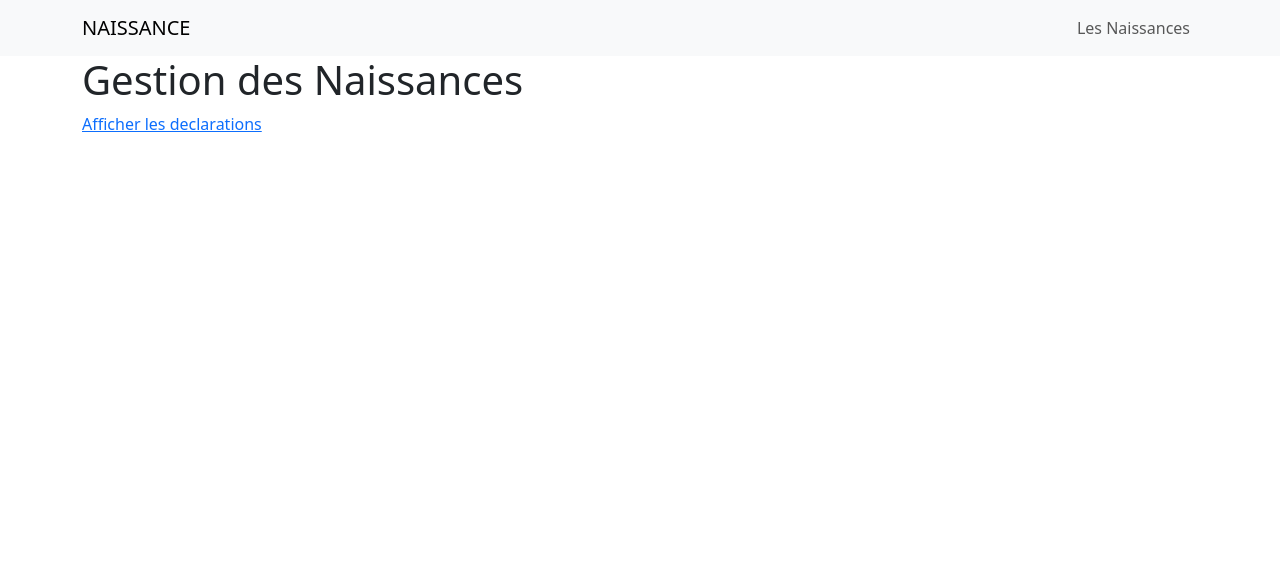
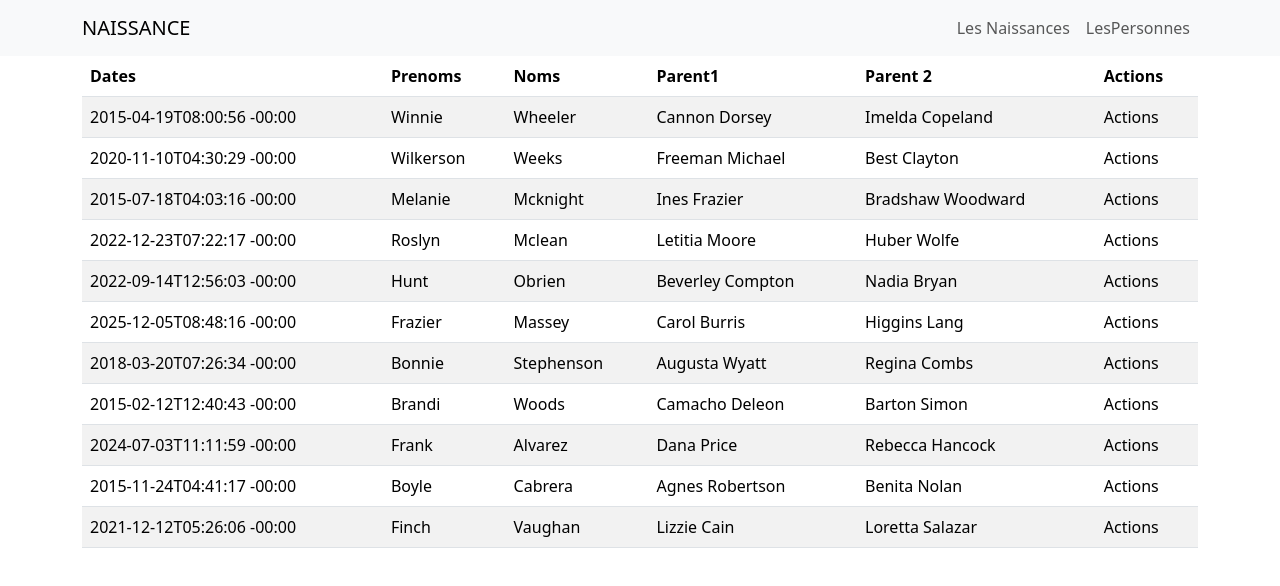
Before and after one commit to Serge-Mane/liveCodingJS, a plain HTML site: page declarations.html in a window 1280 px wide. Drawn offline with nearby package versions, Linux system fonts and the light colour scheme.

Commit message:
afficher les declarations en utilisant map qui est une boule et item pour me permettre de recuperer une declaration

```diff
--- a/declarations.html
+++ b/declarations.html
@@ -10,7 +10,7 @@
     <link href="css/styles.css" rel="stylesheet" type="text/css" />
     <title>Gestion des Naissances</title>
   </head>
-  <body>
+  <body onload="display()">
     <nav class="navbar navbar-expand-lg bg-body-tertiary">
       <div class="container">
         <a class="navbar-brand" href="index.html">NAISSANCE</a>
@@ -31,20 +31,31 @@
         >
           <ul class="navbar-nav me-auto mb-2 mb-lg-0">
             <li class="nav-item">
-              <a class="nav-link" href="/declarations.html">Les Naissances</a>
+              <a class="nav-link" href="declarations.html">Les Naissances</a>
+            </li>
+            <li class="nav-item">
+              <a class="nav-link" href="profiles.html">LesPersonnes</a>
             </li>
           </ul>
         </div>
       </div>
     </nav>
     <div class="container">
-      <div>
-        <h1>Gestion des Naissances</h1>
-        <a href="declarations.html" class="link-primary"
-          >Afficher les declarations</a
-        >
-      </div>
+      <table class="table table-striped">
+        <thead>
+          <tr>
+            <th scope="col">Dates</th>
+            <th scope="col">Prenoms</th>
+            <th scope="col">Noms</th>
+            <th scope="col">Parent1</th>
+            <th scope="col">Parent 2</th>
+            <th scope="col">Actions</th>
+          </tr>
+        </thead>
+        <tbody id="declarations-table-body"></tbody>
+      </table>
     </div>
+    <script src="js/les-naissances.js" type="text/javascript"></script>
     <script src="https://cdn.jsdelivr.net/npm/bootstrap@5.3.8/dist/js/bootstrap.bundle.min.js"></script>
   </body>
 </html>
--- /dev/null
+++ b/js/les-naissances.js
@@ -0,0 +1,436 @@
+const DECLARATIONS = [
+  {
+    id: "69335d08afc3b956645b6965",
+    picture: "http://placehold.it/32x32",
+    date: "2015-04-19T08:00:56 -00:00",
+    child: {
+      gender: "female",
+      eyeColor: "brown",
+      firstName: "Winnie",
+      lastName: " Wheeler",
+      birthdate: "2023-08-12T10:12:26 -00:00",
+    },
+    firstParent: {
+      gender: "female",
+      eyeColor: "brown",
+      firstName: "Cannon",
+      lastName: " Dorsey",
+      birthdate: "2019-03-16T05:50:21 -00:00",
+      email: "cannondorsey@digique.com",
+      phone: "+1 (890) 436-3739",
+      address: "373 Pulaski Street, Gerber, Nevada, 6525",
+    },
+    secondParent: {
+      gender: "male",
+      eyeColor: "brown",
+      firstName: "Imelda",
+      lastName: " Copeland",
+      birthdate: "2018-06-14T07:25:02 -00:00",
+      email: "imeldacopeland@digique.com",
+      phone: "+1 (871) 539-2505",
+      address: "310 Bragg Street, Sanborn, North Dakota, 1895",
+    },
+    age: 34,
+    company: {
+      name: "INCUBUS",
+      address: "582 Clermont Avenue, Valmy, Alaska, 7899",
+    },
+  },
+  {
+    id: "69335d088a32e7f19aa0c9e4",
+    picture: "http://placehold.it/32x32",
+    date: "2020-11-10T04:30:29 -00:00",
+    child: {
+      gender: "female",
+      eyeColor: "brown",
+      firstName: "Wilkerson",
+      lastName: " Weeks",
+      birthdate: "2016-05-15T12:56:47 -00:00",
+    },
+    firstParent: {
+      gender: "male",
+      eyeColor: "brown",
+      firstName: "Freeman",
+      lastName: " Michael",
+      birthdate: "2015-06-16T02:33:02 -00:00",
+      email: "freemanmichael@incubus.com",
+      phone: "+1 (887) 406-3308",
+      address: "749 Kaufman Place, Brule, Rhode Island, 2784",
+    },
+    secondParent: {
+      gender: "male",
+      eyeColor: "brown",
+      firstName: "Best",
+      lastName: " Clayton",
+      birthdate: "2018-04-10T09:56:24 -00:00",
+      email: "bestclayton@incubus.com",
+      phone: "+1 (942) 442-2515",
+      address: "762 Folsom Place, Jacumba, New Hampshire, 9665",
+    },
+    age: 38,
+    company: {
+      name: "TINGLES",
+      address: "501 Hill Street, Aguila, Idaho, 361",
+    },
+  },
+  {
+    id: "69335d0890ae9544ada6c9ed",
+    picture: "http://placehold.it/32x32",
+    date: "2015-07-18T04:03:16 -00:00",
+    child: {
+      gender: "male",
+      eyeColor: "blue",
+      firstName: "Melanie",
+      lastName: " Mcknight",
+      birthdate: "2016-04-28T07:18:13 -00:00",
+    },
+    firstParent: {
+      gender: "female",
+      eyeColor: "blue",
+      firstName: "Ines",
+      lastName: " Frazier",
+      birthdate: "2018-02-20T12:37:35 -00:00",
+      email: "inesfrazier@tingles.com",
+      phone: "+1 (817) 452-2507",
+      address: "456 Rose Street, Westboro, Connecticut, 6217",
+    },
+    secondParent: {
+      gender: "female",
+      eyeColor: "green",
+      firstName: "Bradshaw",
+      lastName: " Woodward",
+      birthdate: "2021-09-10T09:25:45 -00:00",
+      email: "bradshawwoodward@tingles.com",
+      phone: "+1 (890) 428-3972",
+      address: "501 Underhill Avenue, Robinson, North Carolina, 1683",
+    },
+    age: 24,
+    company: {
+      name: "CENTREXIN",
+      address: "422 Rockwell Place, Summerset, Colorado, 9840",
+    },
+  },
+  {
+    id: "69335d08a0867ceaa6879201",
+    picture: "http://placehold.it/32x32",
+    date: "2022-12-23T07:22:17 -00:00",
+    child: {
+      gender: "male",
+      eyeColor: "green",
+      firstName: "Roslyn",
+      lastName: " Mclean",
+      birthdate: "2019-08-03T10:16:42 -00:00",
+    },
+    firstParent: {
+      gender: "female",
+      eyeColor: "brown",
+      firstName: "Letitia",
+      lastName: " Moore",
+      birthdate: "2025-05-20T03:21:54 -00:00",
+      email: "letitiamoore@centrexin.com",
+      phone: "+1 (821) 541-3689",
+      address: "131 Ruby Street, Dubois, Utah, 4485",
+    },
+    secondParent: {
+      gender: "female",
+      eyeColor: "blue",
+      firstName: "Huber",
+      lastName: " Wolfe",
+      birthdate: "2025-04-18T04:32:05 -00:00",
+      email: "huberwolfe@centrexin.com",
+      phone: "+1 (932) 417-2620",
+      address: "924 Belvidere Street, Curtice, District Of Columbia, 3466",
+    },
+    age: 22,
+    company: {
+      name: "MINGA",
+      address: "305 Victor Road, Geyserville, Northern Mariana Islands, 7485",
+    },
+  },
+  {
+    id: "69335d085570f2f37099f1df",
+    picture: "http://placehold.it/32x32",
+    date: "2022-09-14T12:56:03 -00:00",
+    child: {
+      gender: "male",
+      eyeColor: "blue",
+      firstName: "Hunt",
+      lastName: " Obrien",
+      birthdate: "2023-11-14T01:32:12 -00:00",
+    },
+    firstParent: {
+      gender: "male",
+      eyeColor: "green",
+      firstName: "Beverley",
+      lastName: " Compton",
+      birthdate: "2014-07-31T04:44:20 -00:00",
+      email: "beverleycompton@minga.com",
+      phone: "+1 (873) 498-3556",
+      address: "311 Monroe Place, Fairforest, California, 1476",
+    },
+    secondParent: {
+      gender: "female",
+      eyeColor: "green",
+      firstName: "Nadia",
+      lastName: " Bryan",
+      birthdate: "2023-02-15T11:18:51 -00:00",
+      email: "nadiabryan@minga.com",
+      phone: "+1 (923) 562-3606",
+      address: "254 Vine Street, Williamson, New Jersey, 3855",
+    },
+    age: 20,
+    company: {
+      name: "GYNK",
+      address: "772 Seigel Court, Ernstville, Oregon, 7180",
+    },
+  },
+  {
+    id: "69335d08a9f4a66b5c4bde7c",
+    picture: "http://placehold.it/32x32",
+    date: "2025-12-05T08:48:16 -00:00",
+    child: {
+      gender: "female",
+      eyeColor: "blue",
+      firstName: "Frazier",
+      lastName: " Massey",
+      birthdate: "2024-10-26T02:48:12 -00:00",
+    },
+    firstParent: {
+      gender: "male",
+      eyeColor: "blue",
+      firstName: "Carol",
+      lastName: " Burris",
+      birthdate: "2024-03-27T01:57:45 -00:00",
+      email: "carolburris@gynk.com",
+      phone: "+1 (857) 480-3513",
+      address: "146 Woodside Avenue, Southmont, Florida, 8870",
+    },
+    secondParent: {
+      gender: "female",
+      eyeColor: "green",
+      firstName: "Higgins",
+      lastName: " Lang",
+      birthdate: "2022-01-17T03:33:27 -00:00",
+      email: "higginslang@gynk.com",
+      phone: "+1 (944) 405-2618",
+      address: "160 Love Lane, Henrietta, Virgin Islands, 4714",
+    },
+    age: 34,
+    company: {
+      name: "TALAE",
+      address: "846 Summit Street, Chicopee, Marshall Islands, 4274",
+    },
+  },
+  {
+    id: "69335d08fc4d3ddeb234d5a7",
+    picture: "http://placehold.it/32x32",
+    date: "2018-03-20T07:26:34 -00:00",
+    child: {
+      gender: "male",
+      eyeColor: "green",
+      firstName: "Bonnie",
+      lastName: " Stephenson",
+      birthdate: "2020-09-24T07:17:12 -00:00",
+    },
+    firstParent: {
+      gender: "female",
+      eyeColor: "green",
+      firstName: "Augusta",
+      lastName: " Wyatt",
+      birthdate: "2018-09-14T08:57:00 -00:00",
+      email: "augustawyatt@talae.com",
+      phone: "+1 (934) 502-3116",
+      address: "259 Irving Avenue, Lopezo, Alabama, 9445",
+    },
+    secondParent: {
+      gender: "female",
+      eyeColor: "brown",
+      firstName: "Regina",
+      lastName: " Combs",
+      birthdate: "2023-01-16T11:50:56 -00:00",
+      email: "reginacombs@talae.com",
+      phone: "+1 (903) 527-2757",
+      address: "540 Cass Place, Sutton, Arizona, 7678",
+    },
+    age: 25,
+    company: {
+      name: "ROOFORIA",
+      address:
+        "643 Georgia Avenue, Winchester, Federated States Of Micronesia, 2473",
+    },
+  },
+  {
+    id: "69335d08781531ade969b7f9",
+    picture: "http://placehold.it/32x32",
+    date: "2015-02-12T12:40:43 -00:00",
+    child: {
+      gender: "female",
+      eyeColor: "blue",
+      firstName: "Brandi",
+      lastName: " Woods",
+      birthdate: "2025-06-26T02:40:35 -00:00",
+    },
+    firstParent: {
+      gender: "female",
+      eyeColor: "green",
+      firstName: "Camacho",
+      lastName: " Deleon",
+      birthdate: "2015-10-23T07:06:18 -00:00",
+      email: "camachodeleon@rooforia.com",
+      phone: "+1 (873) 446-3006",
+      address: "313 Hudson Avenue, Orin, Oklahoma, 5227",
+    },
+    secondParent: {
+      gender: "male",
+      eyeColor: "brown",
+      firstName: "Barton",
+      lastName: " Simon",
+      birthdate: "2022-10-05T09:29:52 -00:00",
+      email: "bartonsimon@rooforia.com",
+      phone: "+1 (881) 416-2249",
+      address: "927 Applegate Court, Hebron, Maine, 9388",
+    },
+    age: 32,
+    company: {
+      name: "EVEREST",
+      address: "933 Keap Street, Brantleyville, Indiana, 6203",
+    },
+  },
+  {
+    id: "69335d087898dee6d5dfff7f",
+    picture: "http://placehold.it/32x32",
+    date: "2024-07-03T11:11:59 -00:00",
+    child: {
+      gender: "male",
+      eyeColor: "green",
+      firstName: "Frank",
+      lastName: " Alvarez",
+      birthdate: "2019-07-06T05:53:10 -00:00",
+    },
+    firstParent: {
+      gender: "male",
+      eyeColor: "brown",
+      firstName: "Dana",
+      lastName: " Price",
+      birthdate: "2017-11-20T10:49:00 -00:00",
+      email: "danaprice@everest.com",
+      phone: "+1 (921) 488-2158",
+      address: "439 Guider Avenue, Hessville, Wisconsin, 7019",
+    },
+    secondParent: {
+      gender: "female",
+      eyeColor: "brown",
+      firstName: "Rebecca",
+      lastName: " Hancock",
+      birthdate: "2016-11-15T05:44:29 -00:00",
+      email: "rebeccahancock@everest.com",
+      phone: "+1 (983) 545-2463",
+      address: "452 Jodie Court, Newcastle, South Carolina, 5146",
+    },
+    age: 36,
+    company: {
+      name: "DIGIAL",
+      address: "529 Mill Avenue, Nash, South Dakota, 7495",
+    },
+  },
+  {
+    id: "69335d08163f03bbdb743a86",
+    picture: "http://placehold.it/32x32",
+    date: "2015-11-24T04:41:17 -00:00",
+    child: {
+      gender: "female",
+      eyeColor: "green",
+      firstName: "Boyle",
+      lastName: " Cabrera",
+      birthdate: "2019-12-22T11:49:06 -00:00",
+    },
+    firstParent: {
+      gender: "male",
+      eyeColor: "green",
+      firstName: "Agnes",
+      lastName: " Robertson",
+      birthdate: "2021-05-04T04:37:37 -00:00",
+      email: "agnesrobertson@digial.com",
+      phone: "+1 (957) 487-2286",
+      address: "399 Rapelye Street, Hiseville, Ohio, 7030",
+    },
+    secondParent: {
+      gender: "female",
+      eyeColor: "green",
+      firstName: "Benita",
+      lastName: " Nolan",
+      birthdate: "2018-07-09T11:47:26 -00:00",
+      email: "benitanolan@digial.com",
+      phone: "+1 (954) 565-3393",
+      address: "579 Ovington Avenue, Herlong, Virginia, 2053",
+    },
+    age: 27,
+    company: {
+      name: "LUDAK",
+      address: "318 Will Place, Rodanthe, Pennsylvania, 1648",
+    },
+  },
+  {
+    id: "69335d08e49a0f4ade691046",
+    picture: "http://placehold.it/32x32",
+    date: "2021-12-12T05:26:06 -00:00",
+    child: {
+      gender: "female",
+      eyeColor: "green",
+      firstName: "Finch",
+      lastName: " Vaughan",
+      birthdate: "2020-09-06T07:54:04 -00:00",
+    },
+    firstParent: {
+      gender: "male",
+      eyeColor: "brown",
+      firstName: "Lizzie",
+      lastName: " Cain",
+      birthdate: "2020-05-26T12:55:00 -00:00",
+      email: "lizziecain@ludak.com",
+      phone: "+1 (806) 485-3298",
+      address: "653 Bartlett Street, Holcombe, West Virginia, 2032",
+    },
+    secondParent: {
+      gender: "female",
+      eyeColor: "brown",
+      firstName: "Loretta",
+      lastName: " Salazar",
+      birthdate: "2015-10-22T11:24:53 -00:00",
+      email: "lorettasalazar@ludak.com",
+      phone: "+1 (913) 485-2349",
+      address: "364 Clove Road, Thynedale, Wyoming, 6840",
+    },
+    age: 40,
+    company: {
+      name: "EVENTIX",
+      address: "356 Irving Street, Unionville, Guam, 7210",
+    },
+  },
+];
+
+function display() {
+  console.log(DECLARATIONS);
+
+  const DECLARATIONS_AS_TABLE = DECLARATIONS.map((item) => {
+    const line = `
+      <tr>
+            <td scope="row">${item.date}</td>
+            <td scope="col">${item.child.firstName}</td>
+            <td scope="col">${item.child.lastName}</td>
+            <td scope="col">
+            <span>${item.firstParent.firstName} </span>
+            <span>${item.firstParent.lastName} </span>
+            </td>
+            <td scope="col">
+            <span>${item.secondParent.firstName}</span>
+            <span>${item.secondParent.lastName}</span>
+            </td>
+            <td scope="col">Actions</td>
+          </tr>
+          `;
+    return line;
+  });
+  document.getElementById("declarations-table-body").innerHTML =
+    DECLARATIONS_AS_TABLE.join("");
+}
```
